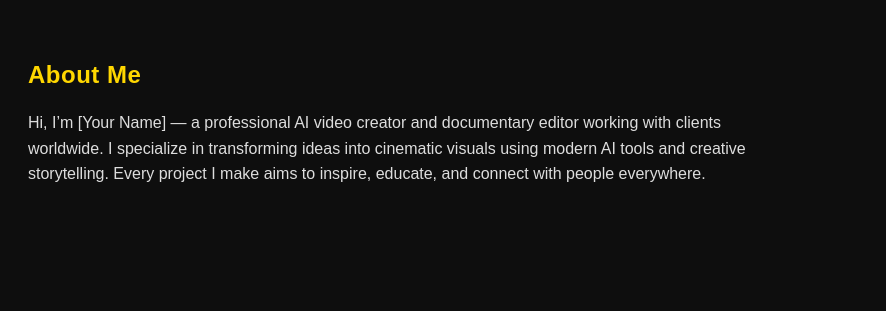
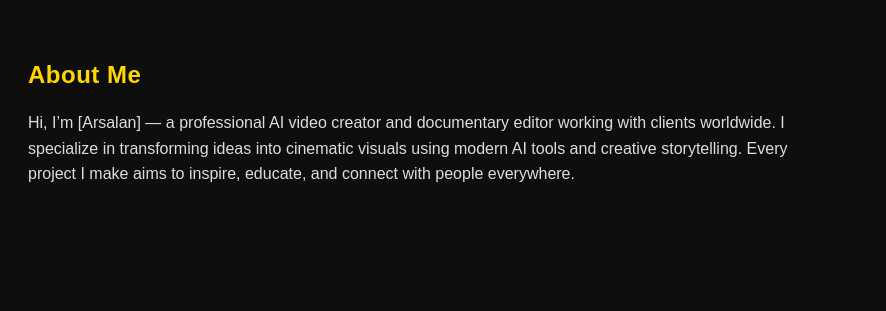
Before and after one commit to ArsalanXperr/crispy-umbrella, a plain HTML site: page index.html in a window 1280 px wide. Shown: the part 489-800 px from the top of the page, 394-1280 px from the left. Drawn offline with Linux system fonts and the light colour scheme.

Commit message:
Update index.html

```diff
--- a/index.html
+++ b/index.html
@@ -271,7 +271,7 @@
     <div class="about-text">
       <h2>About Me</h2>
       <p>
-        Hi, I’m [Your Name] — a professional AI video creator and documentary editor working with clients worldwide.
+        Hi, I’m [Arsalan] — a professional AI video creator and documentary editor working with clients worldwide.
         I specialize in transforming ideas into cinematic visuals using modern AI tools and creative storytelling.
         Every project I make aims to inspire, educate, and connect with people everywhere.
       </p>
```
